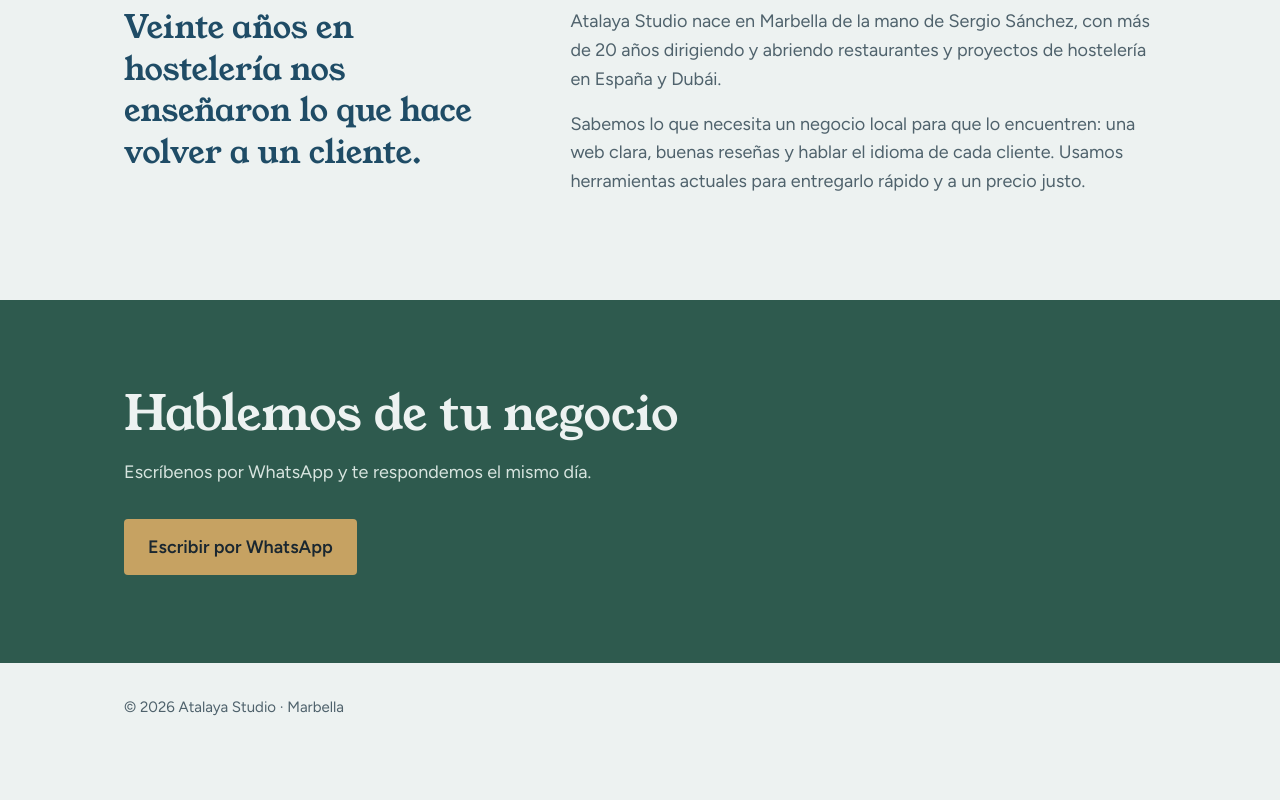
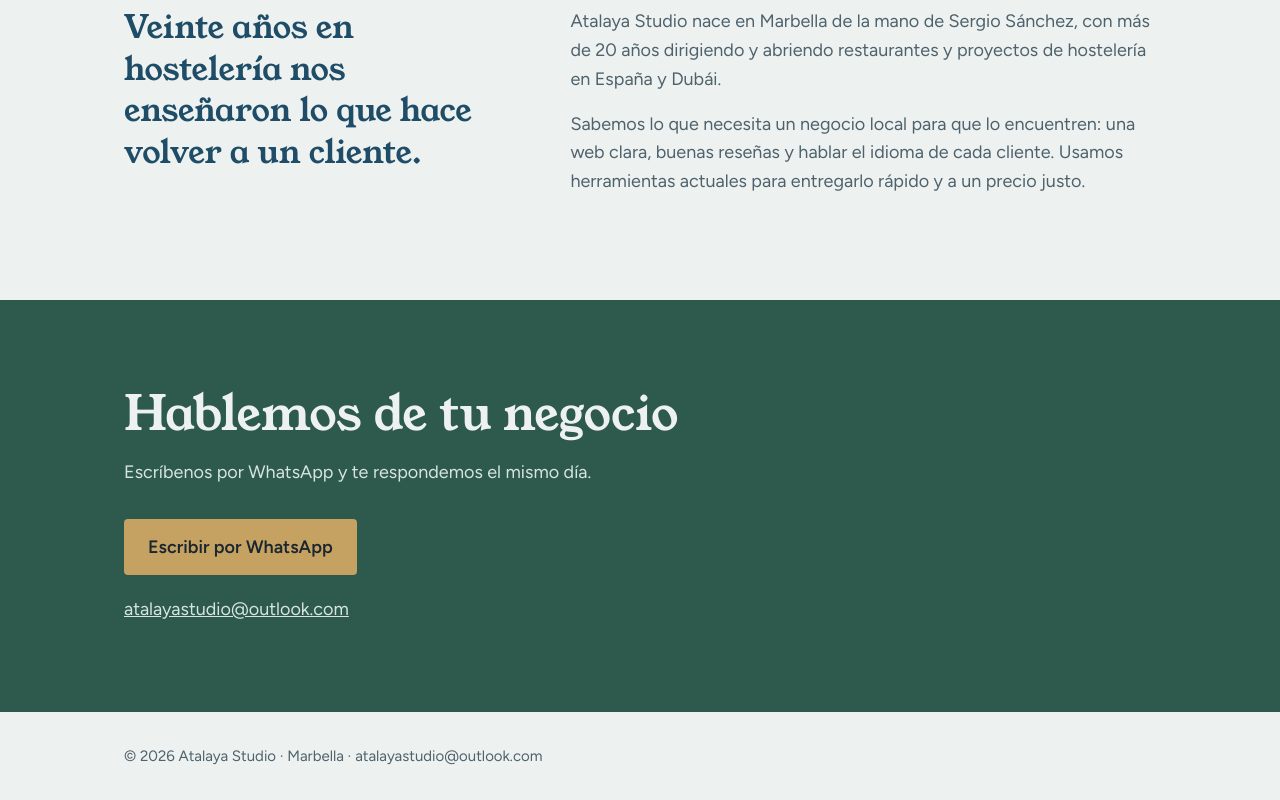
Before and after one commit to sergiosanchezpastor-commits/atalaya-studio, a plain HTML site: page index.html in a window 1280 px wide. Shown: the part 2859-3659 px from the top of the page. Before the commit the page ends 3610 px from the top, so only its background shows below. Drawn offline with Linux system fonts and the light colour scheme.

Commit message:
Email de contacto

```diff
--- a/index.html
+++ b/index.html
@@ -193,10 +193,11 @@
     <h2><span class="es">Hablemos de tu negocio</span><span class="en">Let's talk about your business</span></h2>
     <p><span class="es">Escríbenos por WhatsApp y te respondemos el mismo día.</span><span class="en">Message us on WhatsApp and we'll reply the same day.</span></p>
     <a class="btn" id="wa" href="https://wa.me/34659627597?text=Hola%2C%20me%20interesa%20Atalaya%20Studio"><span class="es">Escribir por WhatsApp</span><span class="en">Message on WhatsApp</span></a>
+    <p style="margin:20px 0 0"><a href="mailto:atalayastudio@outlook.com" style="color:#D7E4DF">atalayastudio@outlook.com</a></p>
   </div>
 </section>
 </main>
-<footer><div class="wrap">© 2026 Atalaya Studio · Marbella</div></footer>
+<footer><div class="wrap">© 2026 Atalaya Studio · Marbella · atalayastudio@outlook.com</div></footer>
 <script>
 const b=document.getElementById('lang');
 b.addEventListener('click',()=>{const r=document.documentElement;const n=r.dataset.l==='es'?'en':'es';r.dataset.l=n;r.lang=n;});
```
